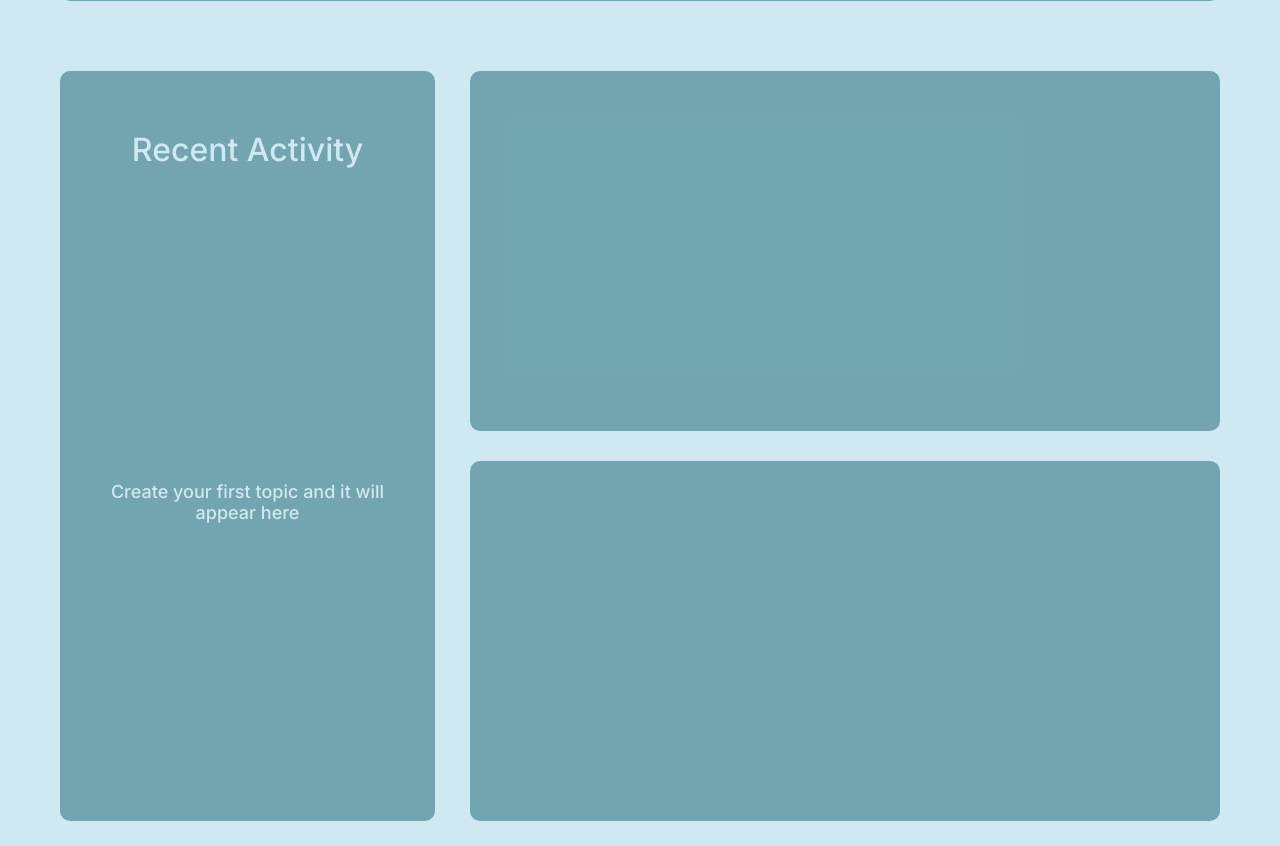
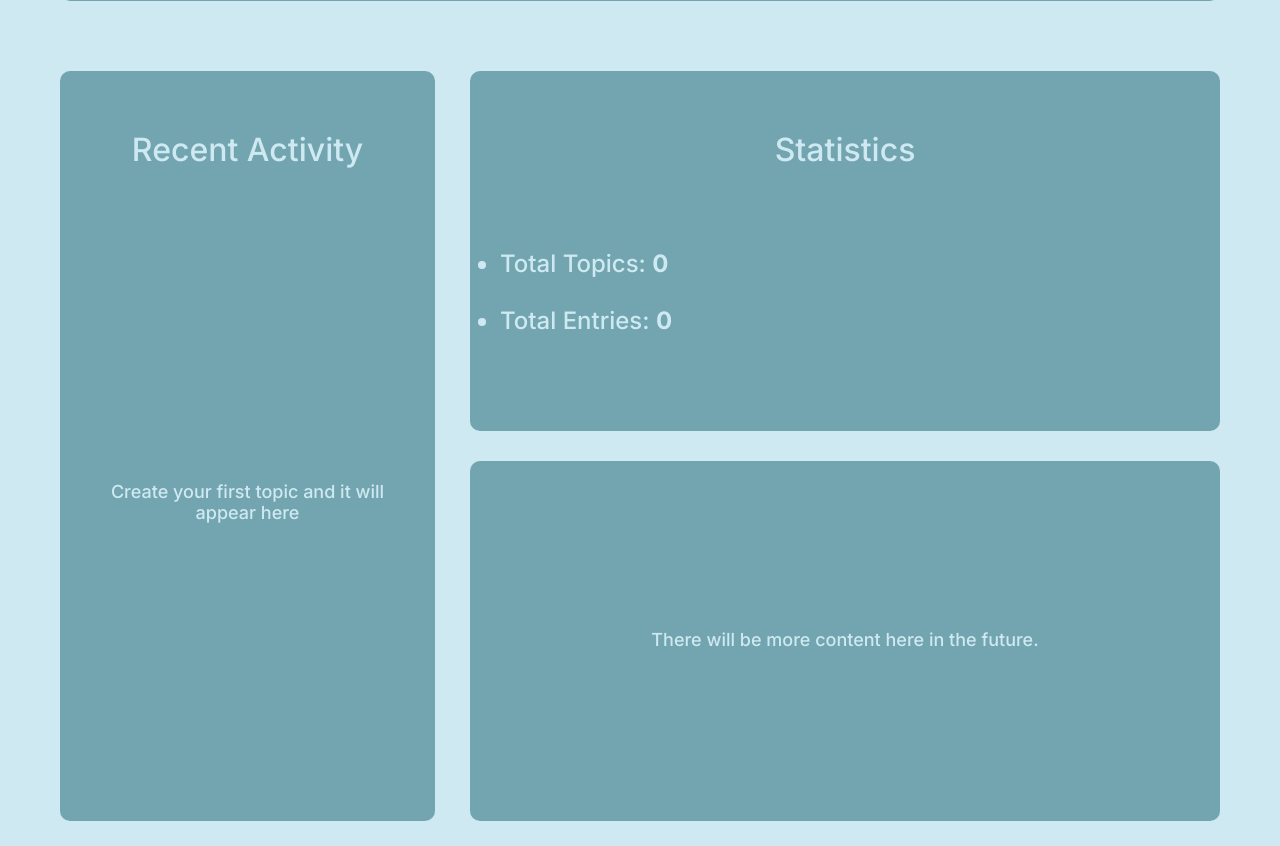
Before and after one commit to Antooon32/learning_log, a Django app: page / in a window 1280 px wide. Shown: the part 645-1491 px from the top of the page. Run offline with Django 5.2, Linux system fonts and the light colour scheme; the visitor is signed in with stand-in values (Sample User, id 1); data that the repository does not hold is empty; style sheets or scripts are compiled from the project's sources; some libraries are stand-ins or nearby versions.

Commit message:
add content to sections b, c

```diff
--- a/learning_logs/templates/learning_logs/index.html
+++ b/learning_logs/templates/learning_logs/index.html
@@ -59,8 +59,28 @@
             </div>
             {% endif %}
         </div>
-        <div class="main-container second-container__block b"></div>
-        <div class="main-container second-container__block c"></div>
+        <div class="main-container second-container__block b">
+            <h2 class="recent__title">Statistics</h2>
+            {% if not user.is_authenticated %}
+            <div class="recent__empty">
+                <p>Sign up to create entries and view your statistics</p>
+            </div>
+            {% else %}
+            <ul class="statistics-list">
+                <li class="statistics-list__item">Total Topics: <strong>{{ stats.total_topics }}</strong></li>
+                <li class="statistics-list__item">Total Entries: <strong>{{ total_entries }}</strong></li>
+                {% if stats.total_topics > 0 %}
+                <li class="statistics-list__item">First Topic created on: {{ stats.first_topic_date|date:"d.m.Y" }}</li>
+                <li class="statistics-list__item">Last Topic created on: {{ stats.last_topic_date|date:"d.m.Y" }}</li>
+                {% endif %}
+            </ul>
+            {% endif %}
+        </div>
+        <div class="main-container second-container__block c">
+            <div class="recent__empty">
+                <p>There will be more content here in the future.</p>
+            </div>
+        </div>
     </div>
 </section>
 {% endblock page_header %}
--- a/learning_logs/views.py
+++ b/learning_logs/views.py
@@ -1,7 +1,7 @@
 from django.shortcuts import render, redirect
 from django.contrib.auth.decorators import login_required
 from django.http import Http404
-from django.db.models import Max
+from django.db.models import Count, Min, Max
 
 # Create your views here.
 
@@ -20,6 +20,17 @@ def index(request):
     if request.user.is_authenticated:
         user_topics = Topic.objects.filter(owner=request.user)
         context['user_has_topics'] = user_topics.exists()
+
+        stats = user_topics.aggregate(
+            total_topics=Count('id'),
+            first_topic_date=Min('date_added'),
+            last_topic_date=Max('date_added')
+        )
+
+        total_entries = Entry.objects.filter(topic__owner=request.user).count()
+
+        context['stats'] = stats
+        context['total_entries'] = total_entries
 
         active_topics = user_topics.annotate(
             last_activity=Max('entry__date_modified')
--- a/static/sass/layout/index.scss
+++ b/static/sass/layout/index.scss
@@ -97,6 +97,9 @@
     }
 
     .b {
+        display: flex;
+        flex-direction: column;
+
         @media screen and (min-width: getBreakPoint(tablet)) {
             grid-area: b;
             width: 355px;
@@ -106,9 +109,34 @@
             width: 750px;
             height: 360px;
         }
+
+        .recent__title {
+            margin-bottom: 20px;
+        }
+
+        .statistics-list {
+            display: flex;
+            flex-direction: column;
+            justify-content: center;
+            align-items: center;
+            text-align: center;
+            flex-grow: 1;
+            gap: 30px;
+            padding: 20px 0;
+            font-size: 24px;
+
+            @media screen and (min-width: getBreakPoint(desktop)) {
+                text-align: start;
+                align-items: start;
+            }
+        }
     }
 
     .c {
+        display: flex;
+        justify-content: center;
+        align-items: center;
+
         @media screen and (min-width: getBreakPoint(tablet)) {
             grid-area: c;
             width: 100%;
```
